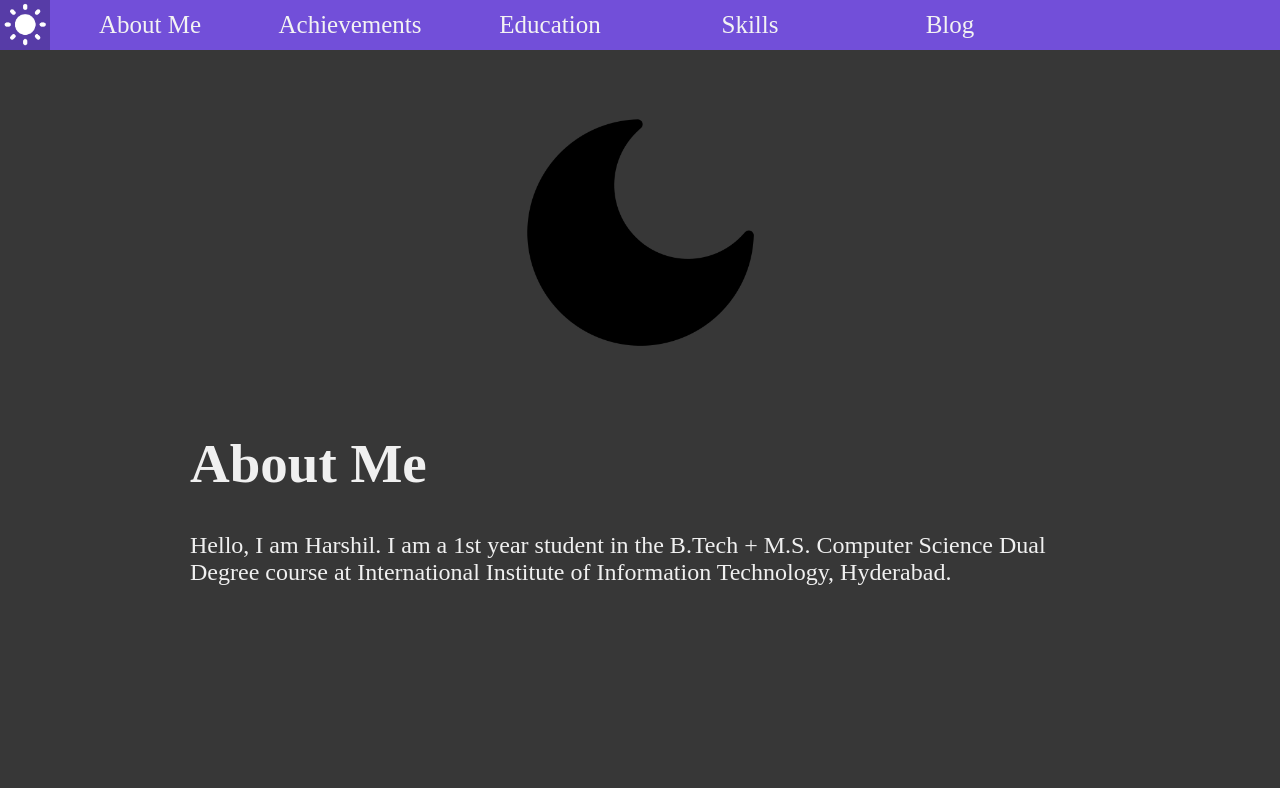
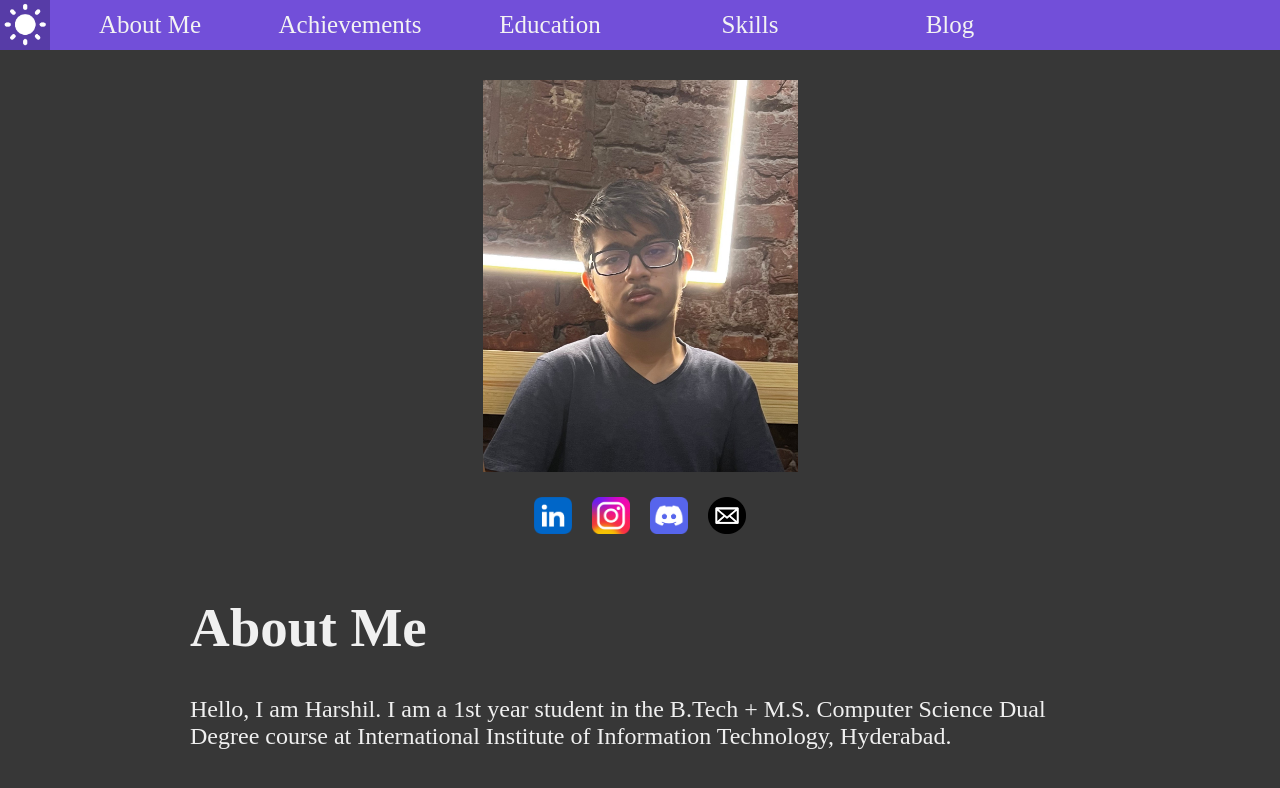
Before and after one commit to haxxxil/haxxxil.github.io, a plain HTML site: page index.html in a window 1280 px wide. Drawn offline with Linux system fonts and the light colour scheme.

Commit message:
Done contacts

```diff
--- a/globals.css
+++ b/globals.css
@@ -167,3 +167,50 @@ div.main_content
     margin: auto;
     display: block;
 }
+
+img.profile_pic
+{
+    width: 100%;
+    margin:auto;
+    display: block;
+    padding-top: 5px;
+    padding-bottom: 5px;
+}
+
+div.profile
+{
+    width: 35%;
+    min-width: 300px;
+    padding: 5px;
+    margin: auto;
+}
+
+div.contact
+{
+    width: 100%;
+    display: flex;
+    flex-direction: row;
+    justify-content: center;
+    align-items: center;
+    padding-top: 10px;
+    padding-bottom: 10px;
+}
+
+.contact > div
+{
+    width: 12%;
+    max-height: 40px;
+    padding: 10px;
+}
+
+.social_icon
+{
+    width: 100%;
+    max-height: 40px;
+    display: block;
+}
+
+.social_icon:hover
+{
+    transform: scale(1.33);
+}
--- a/index.html
+++ b/index.html
@@ -26,7 +26,31 @@
         </a>
     </div>
     <div class="main_content">
-        <img src="/images/dark_mode_icon.png">
+        <div class="profile">
+            <img src="/images/pfp.jpg" class="profile_pic">
+            <div class="contact">
+                <div>
+                    <a href="https://www.linkedin.com/in/harshil-singh-hail/" target="_blank">
+                        <img src="/images/linkedin_icon.png" class="social_icon">
+                    </a>
+                </div>
+                <div>
+                    <a href="https://www.instagram.com/harshil.385?igsh=NnVoODloYmJ0bHR0" target="_blank">
+                        <img src="/images/instagram_icon.png" class="social_icon">
+                    </a>
+                </div>
+                <div>
+                    <a href="https://discord.com/users/593881870903803904" target="_blank">
+                        <img src="/images/discord_icon.png" class="social_icon">
+                    </a>
+                </div>
+                <div>
+                    <a href="mailto:harshil.singh@research.iiit.ac.in" target="_blank">
+                        <img src="/images/mail_icon.png" class="social_icon">
+                    </a>
+                </div>
+            </div>
+        </div>
         <h1>About Me</h1>
         <p>
             Hello, I am Harshil. I am a 1st year student in the B.Tech + M.S. Computer Science Dual Degree course at International Institute of Information Technology, Hyderabad.
```
Also changed, not shown: images/discord_icon.png (added), images/instagram_icon.png (added), images/linkedin_icon.png (added), images/mail_icon.png (added), images/pfp.jpg (added).
